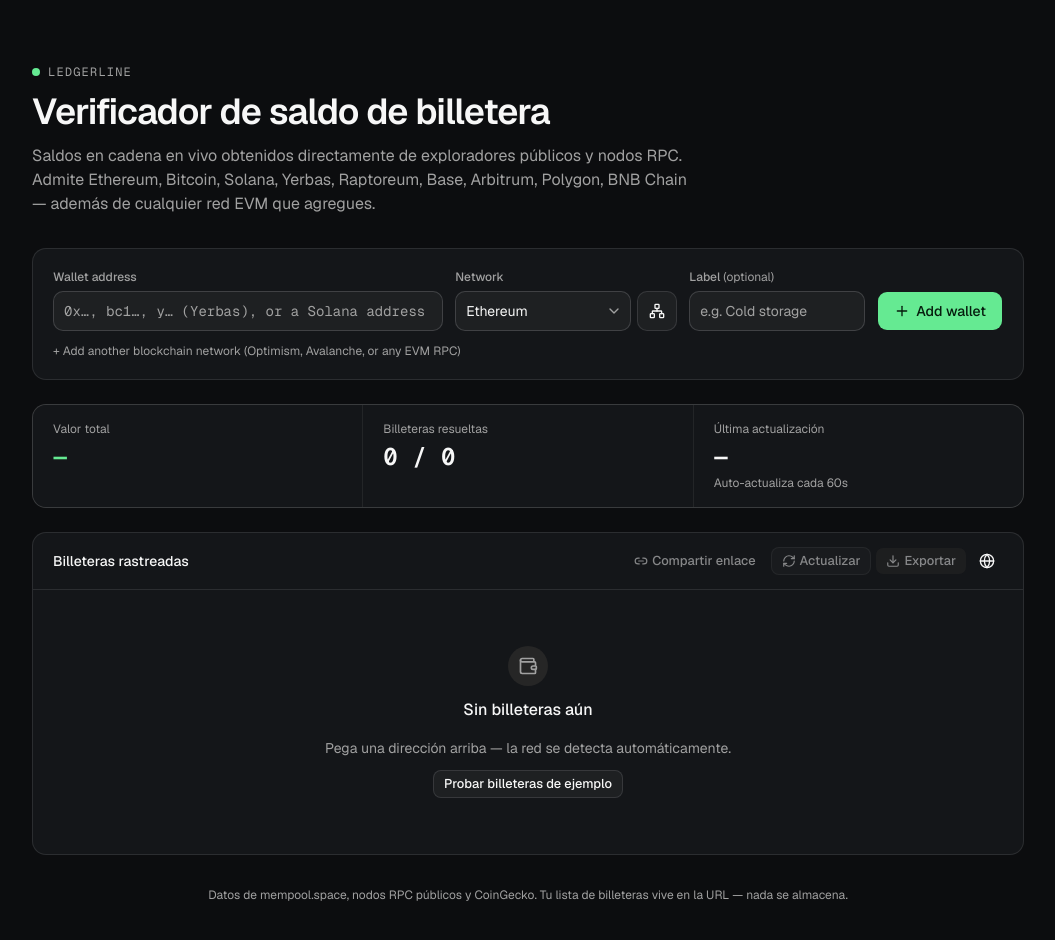
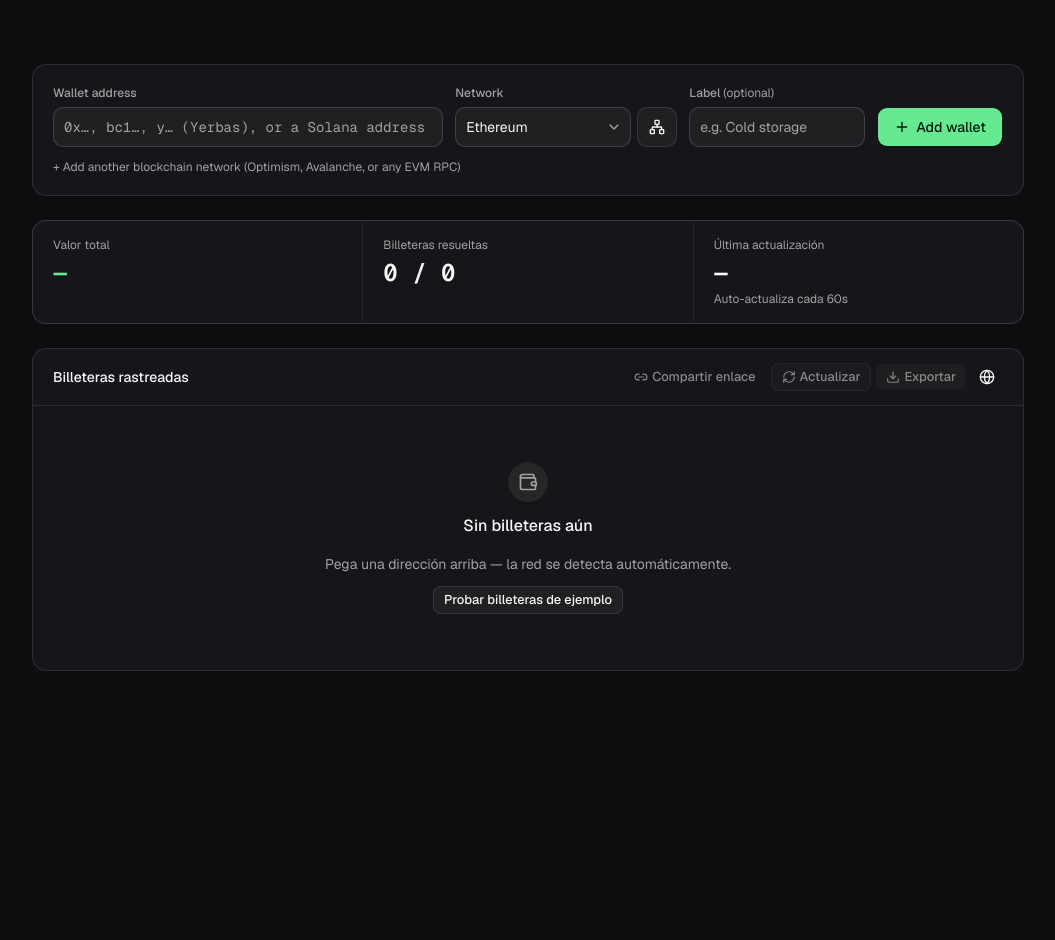
Before and after one commit to Max-Q-Max/Blockchain-scan, a Next.js app: page / in a window 1280 px wide. Shown: the top 940 px of the page, without its empty margins (112-1167 px from the left). After the commit the page ends 800 px from the top, so only its background shows below. Built offline with nearby package versions, Linux system fonts and the light colour scheme.

Commit message:
Apply the language selector feature changes on main and keep the minimal layout

```diff
--- a/app/page.tsx
+++ b/app/page.tsx
@@ -1,5 +1,5 @@
 import { WalletTracker } from '@/components/wallet-tracker'
-import { CHAINS, buildChainMap, decodeNetworks, decodeWallets } from '@/lib/chains'
+import { buildChainMap, decodeNetworks, decodeWallets } from '@/lib/chains'
 
 type SearchParams = Promise<{ w?: string | string[]; n?: string | string[] }>
 
@@ -10,23 +10,7 @@ export default async function Page({ searchParams }: { searchParams: SearchParam
 
   return (
     <main className="mx-auto flex min-h-dvh w-full max-w-5xl flex-col gap-8 px-4 py-10 md:py-16">
-      <header className="flex flex-col gap-3">
-        <div className="flex items-center gap-2">
-          <span className="size-2 rounded-full bg-primary" aria-hidden="true" />
-          <span className="font-mono text-xs tracking-widest text-muted-foreground uppercase">Ledgerline</span>
-        </div>
-        <h1 className="text-3xl font-semibold tracking-tight text-balance md:text-4xl">Verificador de saldo de billetera</h1>
-        <p className="max-w-2xl text-muted-foreground text-pretty">
-          Saldos en cadena en vivo obtenidos directamente de exploradores públicos y nodos RPC. Admite{' '}
-          {CHAINS.map((c) => c.name).join(', ')} — además de cualquier red EVM que agregues.
-        </p>
-      </header>
-
       <WalletTracker initialWallets={initialWallets} initialNetworks={initialNetworks} />
-
-      <footer className="mt-auto text-center text-xs text-muted-foreground">
-        Datos de mempool.space, nodos RPC públicos y CoinGecko. Tu lista de billeteras vive en la URL — nada se almacena.
-      </footer>
     </main>
   )
 }
```
